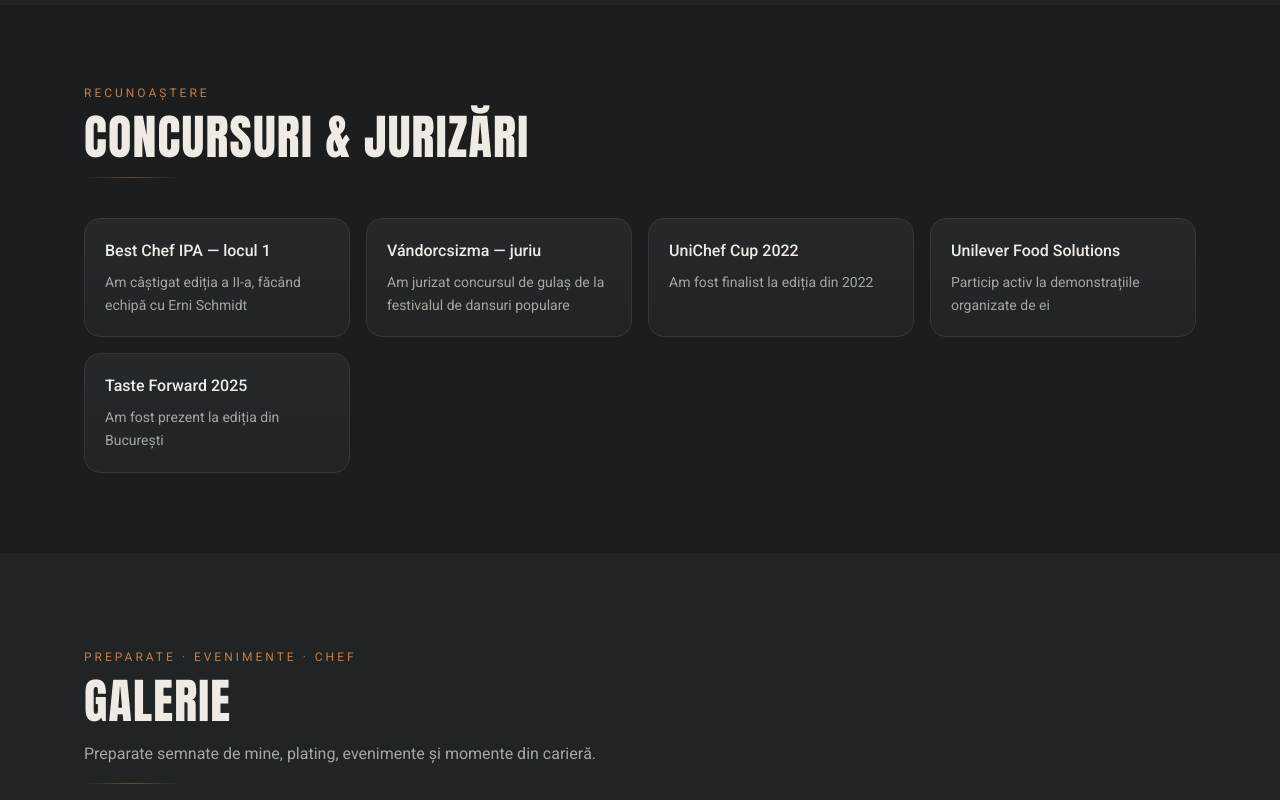
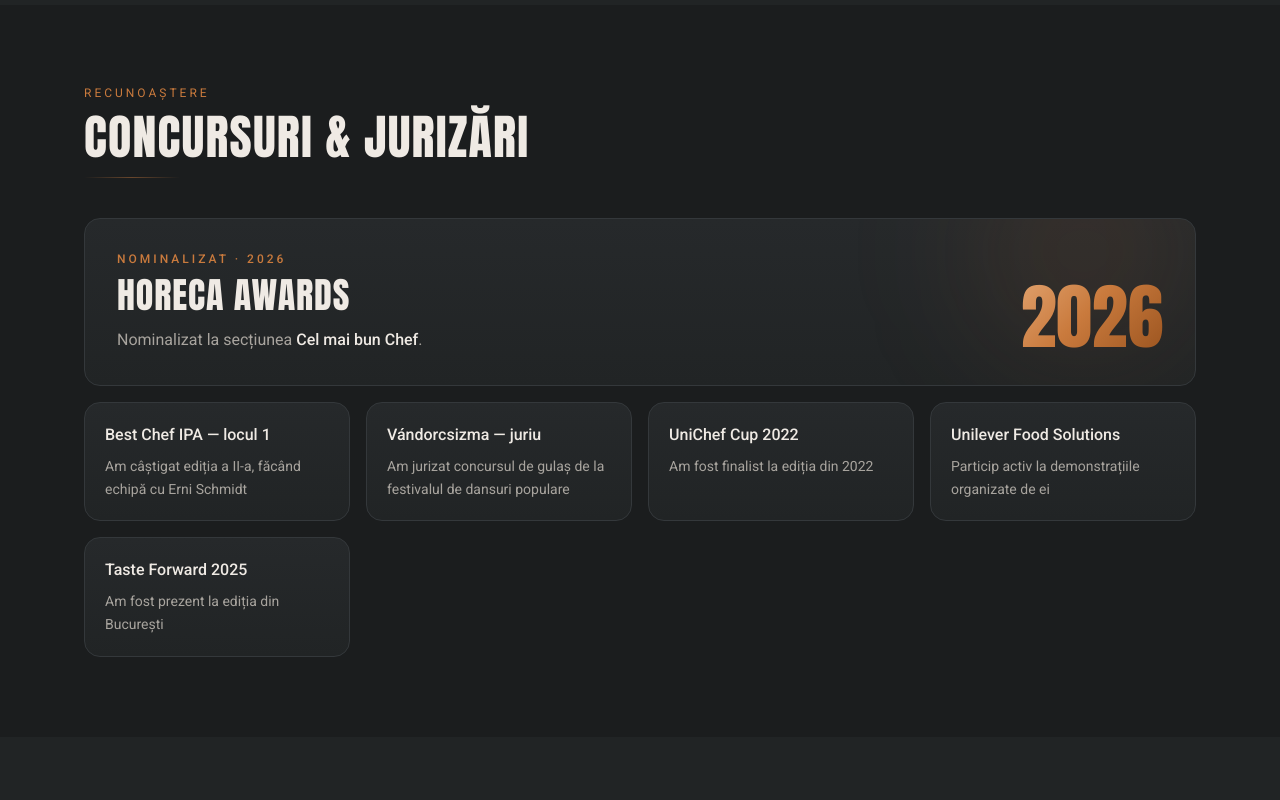
Before and after one commit to chefcsiszertiberiu/chefcsiszertiberiu.github.io, a React (Vite) app: page / in a window 1280 px wide. Shown: the part 6060-6860 px from the top of the page. Built offline with nearby package versions, Linux system fonts and the light colour scheme.

Commit message:
feat: nominalizare HoReCa Awards 2026 în Concursuri
Card în secțiunea Concursuri & jurizări: nominalizat la secțiunea Cel mai bun Chef.

```diff
--- a/src/App.tsx
+++ b/src/App.tsx
@@ -52,6 +52,14 @@ const process = [
     text: 'Lucrez cot la cot cu echipa: meniu refăcut, standarde scrise, personal instruit. Rămân pe follow-up până se așază.',
   },
 ]
+
+/** Nominalizare, nu premiu câștigat. Textul e cel dat de Tibi, 18.10.2026. */
+const nomination = {
+  status: 'Nominalizat',
+  award: 'HoReCa Awards',
+  year: '2026',
+  section: 'Cel mai bun Chef',
+}
 
 const competitions = [
   { title: 'Best Chef IPA — locul 1', detail: 'Am câștigat ediția a II-a, făcând echipă cu Erni Schmidt' },
@@ -890,14 +898,39 @@ function Process() {
 
 function Competitions() {
   return (
-    <section className="py-16 md:py-20">
+    <section id="concursuri" className="scroll-mt-24 py-16 md:py-20">
       <div className="mx-auto max-w-6xl px-5">
         <p className="text-xs tracking-[0.25em] text-gold uppercase">Recunoaștere</p>
         <h2 className="font-display mt-3 text-4xl tracking-wide md:text-5xl">
           CONCURSURI & JURIZĂRI
         </h2>
         <div className="section-line mt-4 h-px w-24" />
-        <div className="mt-10 grid gap-4 sm:grid-cols-2 lg:grid-cols-4">
+
+        <article className="card-premium relative mt-10 overflow-hidden rounded-2xl p-6 md:p-8">
+          <div
+            className="pointer-events-none absolute -top-20 right-0 h-56 w-56 rounded-full bg-gold/10 blur-3xl"
+            aria-hidden
+          />
+          <div className="relative flex flex-col gap-6 md:flex-row md:items-end md:justify-between">
+            <div>
+              <p className="text-xs font-medium tracking-[0.25em] text-gold uppercase">
+                {nomination.status} · {nomination.year}
+              </p>
+              <h3 className="font-display mt-2 text-3xl tracking-wide md:text-4xl">
+                {nomination.award.toUpperCase()}
+              </h3>
+              <p className="mt-3 max-w-xl text-sm leading-relaxed text-muted md:text-base">
+                Nominalizat la secțiunea{' '}
+                <span className="font-medium text-fg">{nomination.section}</span>.
+              </p>
+            </div>
+            <p className="font-display text-6xl leading-none text-gold-gradient md:text-7xl">
+              {nomination.year}
+            </p>
+          </div>
+        </article>
+
+        <div className="mt-4 grid gap-4 sm:grid-cols-2 lg:grid-cols-4">
           {competitions.map((c) => (
             <article key={c.title} className="card-premium rounded-2xl p-5">
               <h3 className="font-medium text-fg">{c.title}</h3>
```
